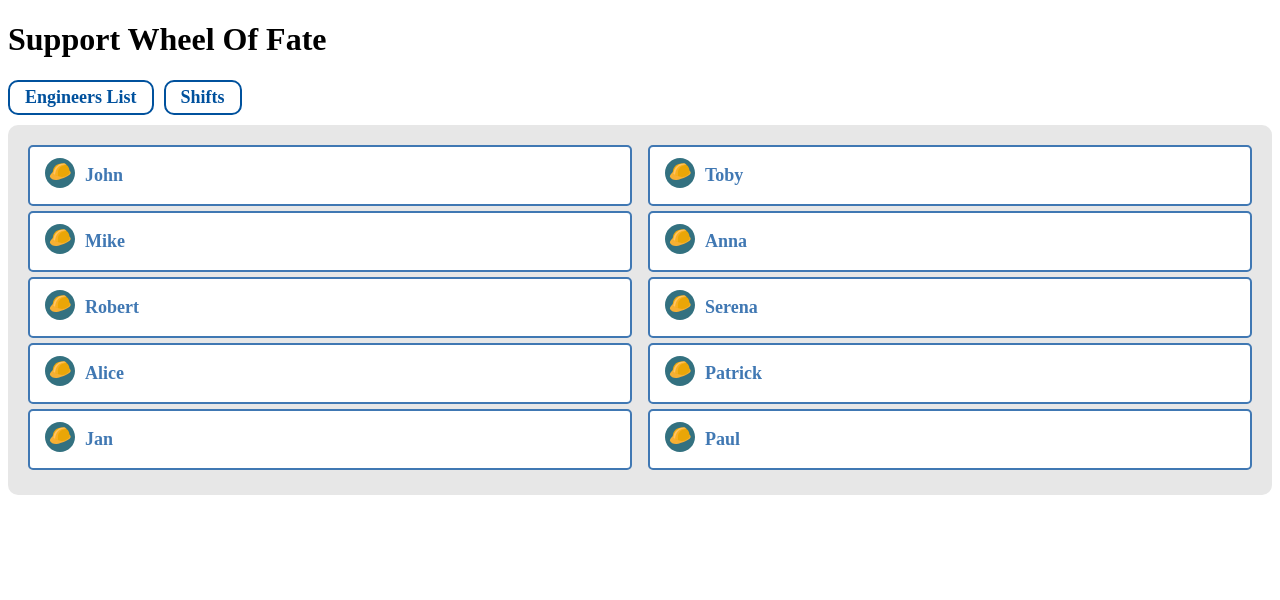
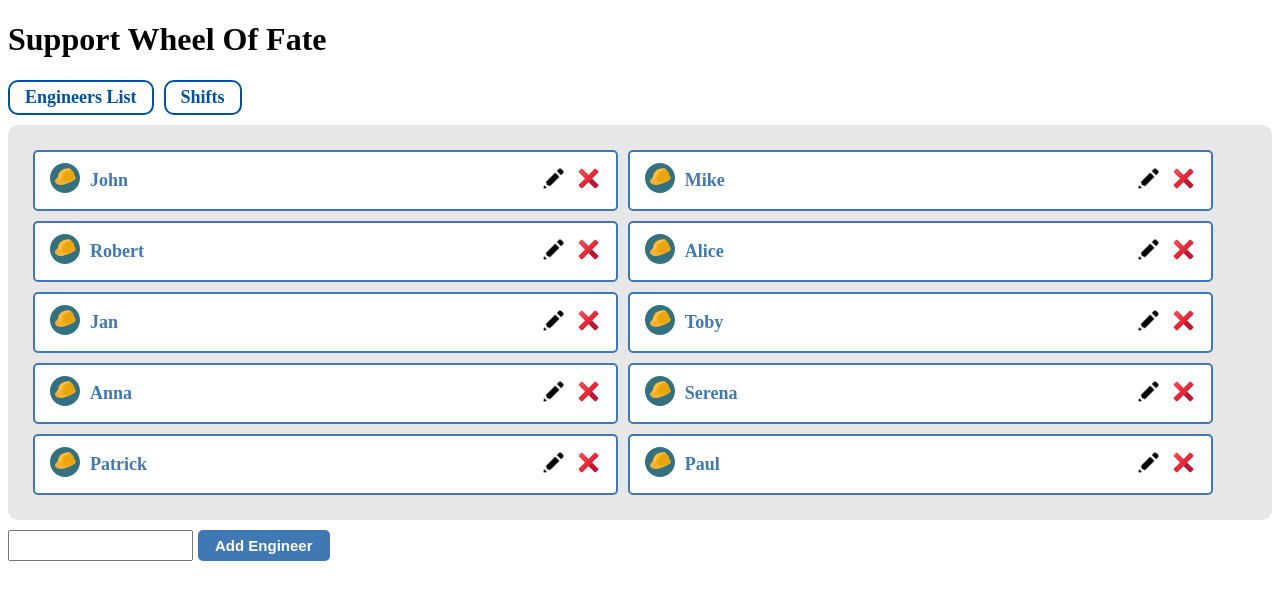
Before and after one commit to andreiggr/support-wheel-of-fate, a React (Vite) app: page / in a window 1280 px wide. Shown: the top 600 px of the page. Built offline with nearby package versions, Linux system fonts and the light colour scheme.

Commit message:
CRUD Actions for store

```diff
--- /dev/null
+++ b/src/actions/editEngineer.js
@@ -0,0 +1,8 @@
+export default function editEngineer(engineer, newName) {
+  return (dispatch) =>
+    dispatch({
+      type: "EDIT_ENGINEER",
+      engineer,
+      newName,
+    });
+}
--- a/src/actions/getData.js
+++ b/src/actions/getData.js
@@ -4,13 +4,6 @@ function setData(data) {
   return {
     type: "GET_DATA",
     data,
-  };
-}
-
-function addEngineer(name) {
-  return {
-    type: "ADD_ENGINEER",
-    name,
   };
 }
 
--- a/src/actions/getEngineers.js
+++ b/src/actions/getEngineers.js
@@ -1,5 +1,4 @@
 export default function getEngineers(engineers) {
-  console.log("engineers in action", engineers)
   return (dispatch) =>
     dispatch({
       type: "GET_ENGINEERS",
--- /dev/null
+++ b/src/actions/registerEngineer.js
@@ -0,0 +1,8 @@
+export default function registerEngineer(val) {
+  const engineer = { name: val };
+  return (dispatch) =>
+    dispatch({
+      type: "REGISTER_ENGINEER",
+      engineer,
+    });
+}
--- /dev/null
+++ b/src/actions/removeEngineer.js
@@ -0,0 +1,7 @@
+export default function removeEngineer(val) {
+  return (dispatch) =>
+    dispatch({
+      type: "REMOVE_ENGINEER",
+      engineer: val,
+    });
+}
--- a/src/components/modules/EngList.js
+++ b/src/components/modules/EngList.js
@@ -1,21 +1,87 @@
-import React from "react";
+import React, { useState } from "react";
 import styled from "styled-components";
 import { Image, View } from "../blocks";
 import engineers from "../../utils/mockData";
 import HelmetIcon from "../../assets/helmet.svg";
 import { connect } from "react-redux";
+import registerEngineer from "../../actions/registerEngineer";
 
-const EngList = ({ engineers }) => {
+import iconDelete from "../../assets/iconDelete.png";
+import iconEdit from "../../assets/iconEdit.png";
+import removeEngineer from "../../actions/removeEngineer";
+import editEngineer from "../../actions/editEngineer";
+
+const Engineer = ({ engineer, handleEdit, handleDelete }) => {
+  const [edit, setEdit] = useState(false);
+  const [newName, setNewName] = useState(engineer.name);
+
+  const handleEditAction = () => {
+    handleEdit(newName);
+    setEdit(false);
+  };
   return (
-    <ListContainer>
-      {engineers &&
-        engineers.map((e, i) => (
-          <EngineerCard key={i}>
-            <Icon src={HelmetIcon} />
-            <Title>{e.name}</Title>
-          </EngineerCard>
-        ))}
-    </ListContainer>
+    <EngineerCard>
+      <Icon src={HelmetIcon} />
+      {edit ? (
+        <View>
+          <input
+            value={newName}
+            onChange={(event) => setNewName(event.target.value)}
+          />
+          <button onClick={() => handleEditAction()}>Ok</button>
+        </View>
+      ) : (
+        <Title>{engineer.name}</Title>
+      )}
+      <Control>
+        <EditButton onClick={() => setEdit(!edit)} src={iconEdit} />
+        <DeleteButton onClick={() => handleDelete(e)} src={iconDelete} />
+      </Control>
+    </EngineerCard>
+  );
+};
+
+const EngList = ({
+  engineers,
+  addEngineer,
+  deleteEngineer,
+  changeEngineer,
+}) => {
+  const [engineer, setEngineer] = useState("");
+  const handleAddEngineer = () => {
+    if (engineer) {
+      addEngineer(engineer);
+    }
+  };
+
+  const handleDeleteEngineer = (engineer) => {
+    deleteEngineer(engineer);
+  };
+
+  const handleEditEngineer = (engineer, newName) => {
+    changeEngineer(engineer, newName);
+  };
+  return (
+    <React.Fragment>
+      <ListContainer>
+        {engineers &&
+          engineers.map((e, i) => (
+            <Engineer
+              key={i}
+              engineer={e}
+              handleEdit={(value) => handleEditEngineer(e, value)}
+              handleDelete={handleDeleteEngineer}
+            />
+          ))}
+      </ListContainer>
+      <View display="flex">
+        <AddInput
+          value={engineer}
+          onChange={(e) => setEngineer(e.target.value)}
+        />
+        <AddButton onClick={() => handleAddEngineer()}>Add Engineer</AddButton>
+      </View>
+    </React.Fragment>
   );
 };
 
@@ -26,9 +92,50 @@ const mapStateToProps = (state) => {
 };
 
 const mapDispatchToProps = (dispatch) => {
-  return {};
+  return {
+    addEngineer: (e) => dispatch(registerEngineer(e)),
+    deleteEngineer: (e) => dispatch(removeEngineer(e)),
+    changeEngineer: (e, name) => dispatch(editEngineer(e, name)),
+  };
 };
 export default connect(mapStateToProps, mapDispatchToProps)(EngList);
+
+const DeleteButton = styled(Image)`
+  width: 25px;
+  cursor: pointer;
+`;
+
+const EditButton = styled(Image)`
+  width: 25px;
+  cursor: pointer;
+  margin-right: 10px;
+`;
+
+const Control = styled(View)`
+  display: flex;
+  align-items: center;
+  margin-left: auto;
+`;
+
+const AddInput = styled.input`
+  margin-right: 5px;
+`;
+
+const AddButton = styled.button`
+  padding: 5px 15px;
+  font-size: 15px;
+  font-weight: bold;
+  color: white;
+  background: #4078b3;
+  border: 2px solid #4078b3;
+  cursor: pointer;
+  border-radius: 5px;
+
+  :hover {
+    background: white;
+    color: #4078b3;
+  }
+`;
 
 const Icon = styled(Image)`
   height: 30px;
@@ -47,8 +154,8 @@ const ListContainer = styled(View)`
 
   border-radius: 10px;
 
-  display: block;
-  columns: 2 auto;
+  display: flex;
+  flex-wrap: wrap;
 `;
 
 const EngineerCard = styled(View)`
@@ -60,10 +167,11 @@ const EngineerCard = styled(View)`
   padding: 0px 15px;
   color: #4078b3;
 
-  margin-bottom: 5px;
+  width: 45%;
+
+  margin: 5px;
 
   border-radius: 5px;
-  cursor: pointer;
 
   :hover {
     background-color: #4078b3;
--- a/src/components/modules/Main.js
+++ b/src/components/modules/Main.js
@@ -39,6 +39,7 @@ const generateDaysObject = (start, end, items) => {
 const Main = ({ handleSetData, handleSetEngineers, engineers }) => {
   useEffect(() => {
     if (!engineers) {
+      console.log("going");
       handleSetEngineers(mockEng);
     }
     const startDate = new Date();
--- a/src/reducers/getEngineers.js
+++ b/src/reducers/getEngineers.js
@@ -1,7 +1,35 @@
+const removeItem = (state, engineer) => {
+  const index = state.indexOf(engineer);
+
+  const newState = [...state.slice(0, index), ...state.slice(index + 1)];
+
+  return newState;
+};
+
+const editItem = (state, engineer, newName) => {
+  const index = state.indexOf(engineer);
+
+  const newEngineer = { name: newName };
+
+  const newState = [
+    ...state.slice(0, index),
+    newEngineer,
+    ...state.slice(index + 1),
+  ];
+
+  return newState;
+};
+
 const getEngineers = (state = "", action) => {
   switch (action.type) {
     case "GET_ENGINEERS":
       return action.engineers;
+    case "REGISTER_ENGINEER":
+      return [...state, action.engineer];
+    case "REMOVE_ENGINEER":
+      return removeItem(state, action.engineer);
+    case "EDIT_ENGINEER":
+      return editItem(state, action.engineer, action.newName);
     default:
       return state;
   }
```
Also changed, not shown: src/assets/iconDelete.png (added), src/assets/iconEdit.png (added).
